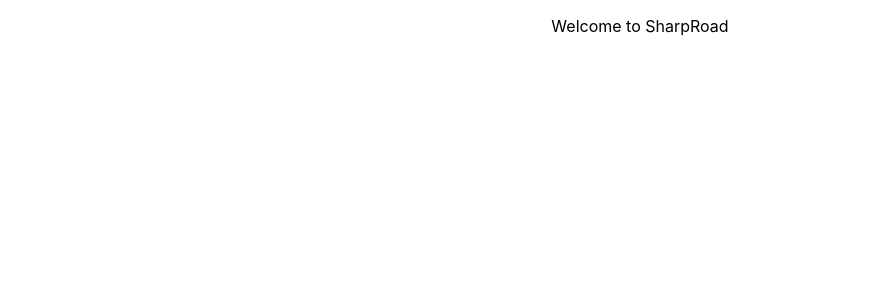
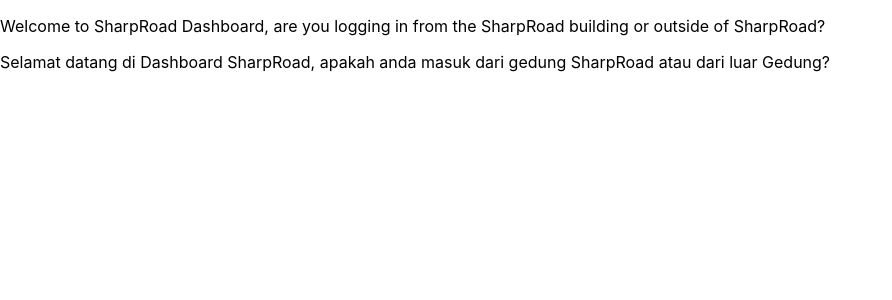
Before and after one commit to StevenAks21/Sharp-Road, a React (Create React App) app in the folder Front-End/: page / in a window 1280 px wide. Shown: the top 300 px of the page, without its empty margins (0-892 px from the left). Built offline with nearby package versions, Linux system fonts and the light colour scheme.

Commit message:
Created skeleton content

```diff
--- a/Front-End/src/App.css
+++ /dev/null
@@ -1,38 +0,0 @@
-.App {
-  text-align: center;
-}
-
-.App-logo {
-  height: 40vmin;
-  pointer-events: none;
-}
-
-@media (prefers-reduced-motion: no-preference) {
-  .App-logo {
-    animation: App-logo-spin infinite 20s linear;
-  }
-}
-
-.App-header {
-  background-color: #282c34;
-  min-height: 100vh;
-  display: flex;
-  flex-direction: column;
-  align-items: center;
-  justify-content: center;
-  font-size: calc(10px + 2vmin);
-  color: white;
-}
-
-.App-link {
-  color: #61dafb;
-}
-
-@keyframes App-logo-spin {
-  from {
-    transform: rotate(0deg);
-  }
-  to {
-    transform: rotate(360deg);
-  }
-}
--- a/Front-End/src/App.js
+++ /dev/null
@@ -1,12 +0,0 @@
-import logo from "./logo.svg";
-import "./App.css";
-
-function App() {
-  return (
-    <div className="App">
-      <p>Welcome to SharpRoad</p>
-    </div>
-  );
-}
-
-export default App;
--- /dev/null
+++ b/Front-End/src/Main.js
@@ -0,0 +1,16 @@
+
+import { useEffect } from "react";
+function Main() {
+
+  useEffect(() => {
+    document.title = "SharpRoad Dashboard";
+  })
+  return (
+    <div className="App">
+      <p>Welcome to SharpRoad Dashboard, are you logging in from the SharpRoad building or outside of SharpRoad?</p>
+      <p>Selamat datang di Dashboard SharpRoad, apakah anda masuk dari gedung SharpRoad atau dari luar Gedung? </p>
+    </div>
+  );
+}
+
+export default Main;
--- a/Front-End/src/index.js
+++ b/Front-End/src/index.js
@@ -1,13 +1,13 @@
 import React from 'react';
 import ReactDOM from 'react-dom/client';
 import './index.css';
-import App from './App';
+import Main from './Main.js';
 import reportWebVitals from './reportWebVitals';
 
 const root = ReactDOM.createRoot(document.getElementById('root'));
 root.render(
   <React.StrictMode>
-    <App />
+    <Main />
   </React.StrictMode>
 );
 
```
Also changed, not shown: Front-End/src/Components/Header.js (added), Front-End/src/Style/Main.css (added).
